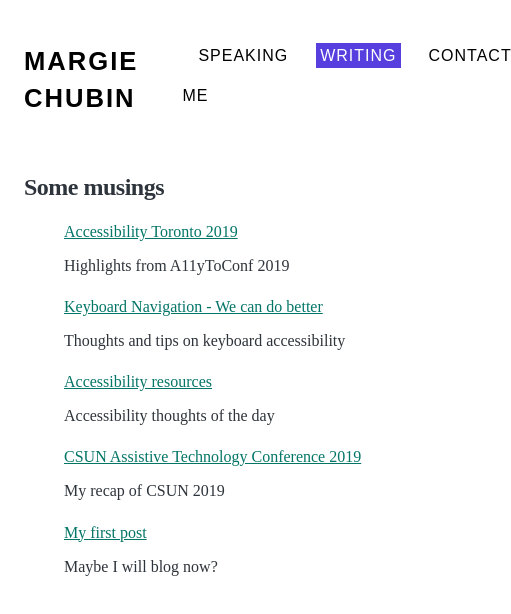
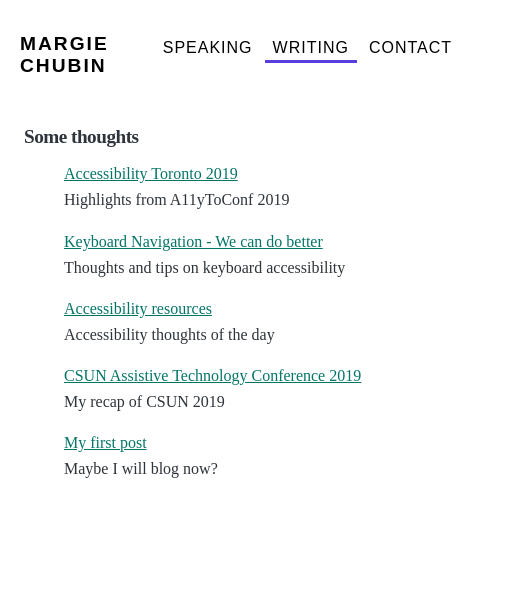
Before and after one commit to margiechubin/chocolate-chips, a Gatsby site: page /blog in a window 390 px wide. Shown: the whole page, 511 px wide, since content can reach past the window. Built offline with nearby package versions, Linux system fonts and the light colour scheme; Gatsby itself is replaced by a stand-in of ours; some packages are replaced by stand-ins of ours; what typography-theme-kirkham would draw is missing.

Commit message:
more style updates

```diff
--- a/src/components/header.js
+++ b/src/components/header.js
@@ -7,12 +7,11 @@ const Header = ({ siteTitle }) => {
     const linkStyle = {
         color: 'black',
         textDecoration: 'none',
-        padding: '4px',
+        padding: '4px 8px',
         textTransform: 'uppercase',
         fontFamily: '"PT Sans", sans-serif',
     };
-    const linkHoverColor = '#573ede';
-    const linkActiveStyle = { backgroundColor: linkHoverColor, color: 'white' };
+    const linkActiveStyle = { borderBottom: '3px solid #573ede' }
 
     const NavLink = ({ to, children }) => (
         <li className="mainNav-link">
@@ -41,8 +40,8 @@ const Header = ({ siteTitle }) => {
                     style={{
                         ...linkStyle,
                         marginLeft: '-4px',
-                        letterSpacing: '2px',
-                        fontSize: '1.6rem',
+                        display: 'flex',
+                        flexWrap: 'wrap'
                     }}
                     activeStyle={linkActiveStyle}
                 >
@@ -55,7 +54,7 @@ const Header = ({ siteTitle }) => {
                     {/* <NavLink to="/now/">Now</NavLink> */}
                     <NavLink to="/speaking/">Speaking</NavLink>
                     <NavLink to="/blog/">Writing</NavLink>
-                    <NavLink to="/contact/">Contact me</NavLink>
+                    <NavLink to="/contact/">Contact</NavLink>
                 </ul>
             </nav>
         </header>
--- a/src/components/layout.js
+++ b/src/components/layout.js
@@ -20,6 +20,7 @@ const Layout = ({ children }) => (
                 style={{
                     padding: '0 16px',
                     maxWidth: '960px',
+                    width: 'unset',
                     margin: '20px auto',
                     marginBottom: '40px',
                 }}
--- a/src/components/styles.scss
+++ b/src/components/styles.scss
@@ -8,6 +8,19 @@ body {
 
 a {
     color: $link-color;
+    :hover{
+        text-decoration: underline;
+    }
+}
+
+h1 {
+    font-size: 1.6rem;
+    letter-spacing: 2px;
+    padding: 4px;
+}
+
+h2 {
+    font-size: 2rem;
 }
 
 h2,
@@ -16,7 +29,7 @@ h4 {
     margin-top: 2rem;
     line-height: 1.3;
     letter-spacing: -0.5px;
-    font-weight: 600;
+    font-weight: 700;
 }
 
 .mainNav {
@@ -38,8 +51,9 @@ h4 {
 
     > li {
         margin-bottom: 24px;
+        width: fit-content;
     }
-    @media only screen and (min-device-width: 320px) and (max-device-width: 480px) {
+    @media screen and (max-width: 480px) {
         > li {
             margin-bottom: 16px;
         }
@@ -53,14 +67,27 @@ h4 {
     }
 }
 
-@media only screen and (min-device-width : 320px) and (max-device-width : 480px){
+@media screen and (max-width : 680px){
+    h1 {
+        font-size: 1.2rem;
+        margin-left: 0 !important;
+        margin-right: 4px;
+    }
+    .mainNav {
+        &-link {
+            margin-left: 0;
+            padding: 2px;
+        }
+    }
+}
+
+@media screen and (max-width : 480px){
     html {
         font-size:1rem;
     }
 
     h1 {
         padding: 0;
-        font-size: 1.5rem;
         a {
             padding: 0 !important;
         }
@@ -78,13 +105,10 @@ h4 {
 
     .mainNav {
         line-height: 1.5;
-        &-link {
-            margin-left: 0;
-        }
     }
 }
 
-@media only screen and (max-device-width : 320px){
+@media screen and (max-width : 320px){
     .mainNav {
         line-height: 2;
     }
--- a/src/pages/blog.js
+++ b/src/pages/blog.js
@@ -20,7 +20,7 @@ const BlogPage = ({ data }) => {
                     `javascript`,
                 ]}
             />
-            <h2>Some musings</h2>
+            <h2>Some thoughts</h2>
             <ul className="List">
                 {posts.map(edge => {
                     const { frontmatter: fileItem } = edge.node;
@@ -30,7 +30,7 @@ const BlogPage = ({ data }) => {
                             style={{ marginBottom: rhythm(1) }}
                         >
                             <Link to={fileItem.path}>{fileItem.title}</Link>
-                            <p>{fileItem.excerpt}</p>
+                            <p style={{ marginTop: '8px' }}>{fileItem.excerpt}</p>
                         </li>
                     );
                 })}
--- a/src/pages/index.js
+++ b/src/pages/index.js
@@ -8,10 +8,8 @@ const IndexPage = () => (
             title="Home | Margie"
             keywords={[`accessibility`, `margie`, `developer`, `react`, `a11y`]}
         />
-        <h2>Hi, there.</h2>
-        <p>
-            I'm a software engineer excited about front end development, accessibility, and good food. I'm working on this website as I play with Gatsby, GraphQL, and figuring out what I think is one of developers' hardest problems - designing your own website.
-        </p>
+        <h2>Hi, there, I'm Margie Chubin. I'm a Chicago-based software engineer passionate about web development, accessibility, and good food.</h2>
+        I currently work on <a href="https://sproutsocial.com/">Sprout Social</a>'s web team, championing accessibility and creating delightful experiences for our customers.
     </Layout>
 );
 
--- a/src/pages/speaking.js
+++ b/src/pages/speaking.js
@@ -14,7 +14,7 @@ const NowPage = () => {
 			}}
 		>
 			<h3 style={{ display: 'inline' }}>{title}</h3>{date && <span> - {date}</span>}
-			<p>{description}</p>
+			<p style={{ marginTop: '12px' }}>{description}</p>
 			<div>
 				{link && (
 					<a href={link} target="_blank" rel="noopener noreferrer">
--- a/src/templates/blogPost.js
+++ b/src/templates/blogPost.js
@@ -17,8 +17,9 @@ const Template = props => {
             style={{
                 backgroundColor: '#037567',
                 color: 'white',
-                padding: '4px',
+                padding: '4px 8px',
                 marginRight: '4px',
+                borderRadius: '3px',
             }}
         >
             {tag}
--- a/src/utils/typography.js
+++ b/src/utils/typography.js
@@ -2,8 +2,8 @@ import Typography from 'typography';
 import kirkhamTheme from 'typography-theme-kirkham';
 
 const theme = kirkhamTheme;
-theme.headerFontFamily = ['PT Sans', 'sans-serif'];
-theme.bodyFontFamily = ['PT Sans', 'sans-serif'];
+theme.headerFontFamily = ['PT Serif', 'serif'];
+theme.bodyFontFamily = ['Inter Regular', 'sans-serif']; //['Roboto', 'sans-serif'];
 // theme.scaleRatio = 1.5;
 theme.baseFontSize = '20px';
 
```
Also changed, not shown: src/pages/contact.js (+9 -9 lines).
